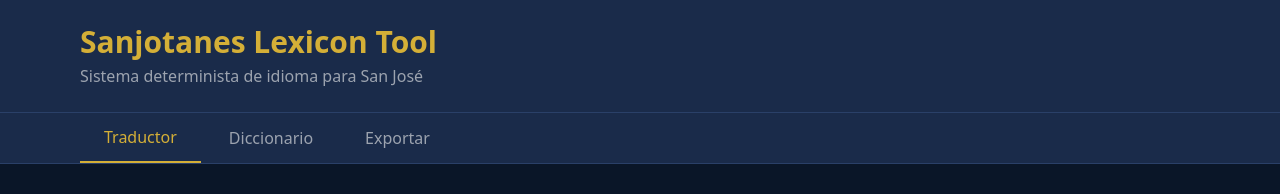
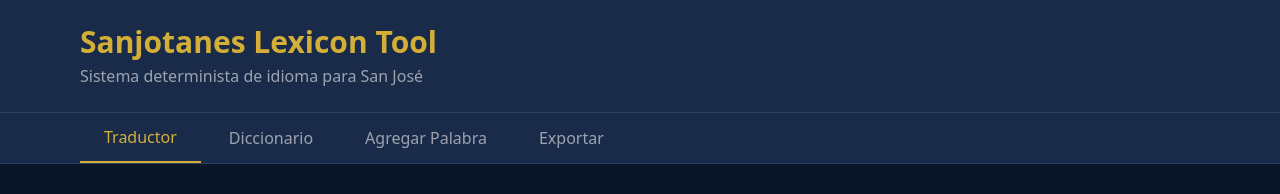
Before and after one commit to marchup/Traductor, a React (Vite) app: page / in a window 1280 px wide. Shown: the top 194 px of the page. Built offline with nearby package versions, Linux system fonts and the light colour scheme; no server answers; the database is empty.

Commit message:
Add AddWord component and update tab navigation

```diff
--- a/src/App.jsx
+++ b/src/App.jsx
@@ -2,9 +2,17 @@ import { useState } from 'react'
 import Translator from './components/Translator'
 import Dictionary from './components/Dictionary'
 import ExportTool from './components/ExportTool'
+import AddWord from './components/AddWord'
 
 function App() {
   const [activeTab, setActiveTab] = useState('translator')
+
+  const tabs = [
+    { id: 'translator', label: 'Traductor' },
+    { id: 'dictionary', label: 'Diccionario' },
+    { id: 'addword', label: 'Agregar Palabra' },
+    { id: 'export', label: 'Exportar' }
+  ]
 
   return (
     <div className="min-h-screen bg-ocean-900">
@@ -17,19 +25,17 @@ function App() {
 
       <nav className="bg-ocean-800 border-b border-ocean-700">
         <div className="max-w-6xl mx-auto px-4 flex space-x-1">
-          {['translator', 'dictionary', 'export'].map((tab) => (
+          {tabs.map((tab) => (
             <button
-              key={tab}
-              onClick={() => setActiveTab(tab)}
+              key={tab.id}
+              onClick={() => setActiveTab(tab.id)}
               className={`px-6 py-3 font-medium transition-colors ${
-                activeTab === tab
+                activeTab === tab.id
                   ? 'text-gold-500 border-b-2 border-gold-500'
                   : 'text-gray-400 hover:text-gray-200'
               }`}
             >
-              {tab === 'translator' && 'Traductor'}
-              {tab === 'dictionary' && 'Diccionario'}
-              {tab === 'export' && 'Exportar'}
+              {tab.label}
             </button>
           ))}
         </div>
@@ -38,6 +44,7 @@ function App() {
       <main className="max-w-6xl mx-auto px-4 py-8">
         {activeTab === 'translator' && <Translator />}
         {activeTab === 'dictionary' && <Dictionary />}
+        {activeTab === 'addword' && <AddWord />}
         {activeTab === 'export' && <ExportTool />}
       </main>
     </div>
```
